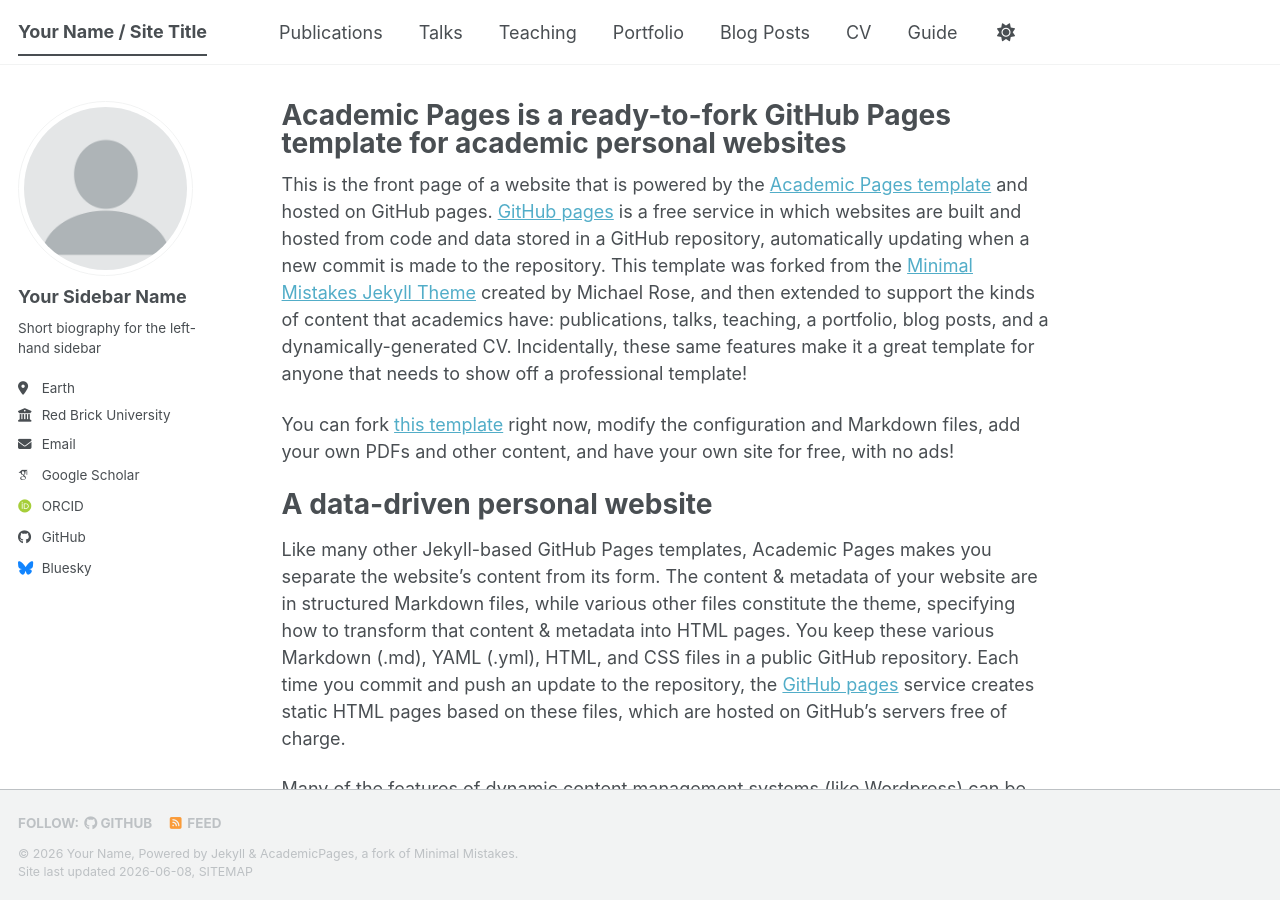
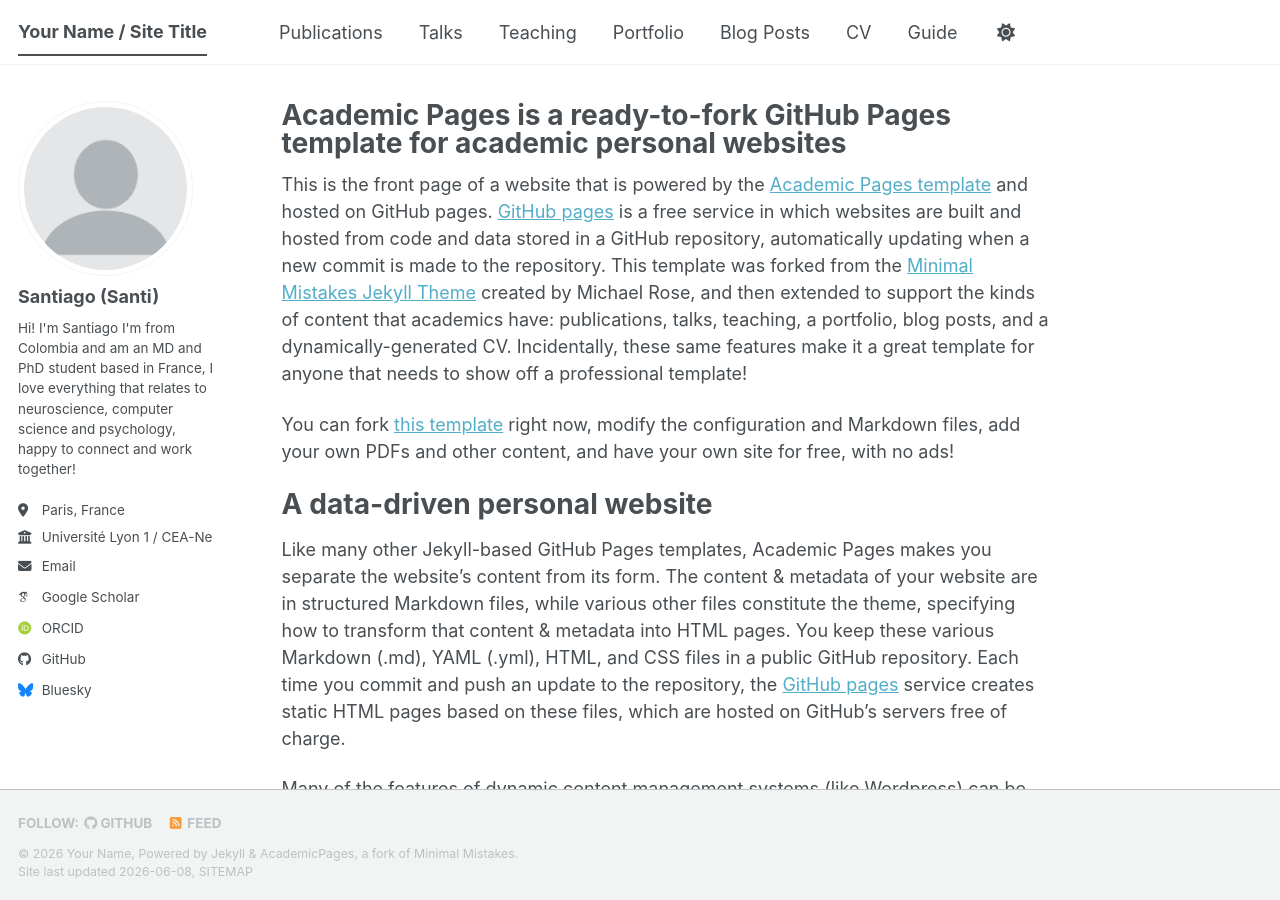
Before and after one commit to santocial/santocial.github.io, a Jekyll site: the page built from _pages/about.md, in a window 1280 px wide and 900 px high. Built offline with Jekyll 4.4.1, drawn with Linux system fonts in a browser that asks for light colours; some web fonts are replaced; a script bundle is joined from its source files by our own code; library files that are not in the unit come from our copies.

Commit message:
Update _config.yml

```diff
--- a/_config.yml
+++ b/_config.yml
@@ -24,13 +24,13 @@ repository               : "https://github.com/santocial/santocial.github.io"
 author:
   # Biographic information
   avatar           : "profile.png"
-  name             : "Your Sidebar Name"
+  name             : "Santiago (Santi)"
   pronouns         : # example: "she/her"
-  bio              : "Short biography for the left-hand sidebar"
-  location         : "Earth"
-  employer         : "Red Brick University"
+  bio              : "Hi! I'm Santiago I'm from Colombia and am an MD and PhD student based in France, I love everything that relates to neuroscience, computer science and psychology, happy to connect and work together!"
+  location         : "Paris, France"
+  employer         : "Université Lyon 1 / CEA-Neurospin Université Paris-Saclay"
   uri              : # URL
-  email            : "none@example.org"
+  email            : "santiago.cifuentes-almanza@inserm.fr/sj.cifuentes11@gmail.com"
 
   # Academic websites
   academia         : # URL
```
